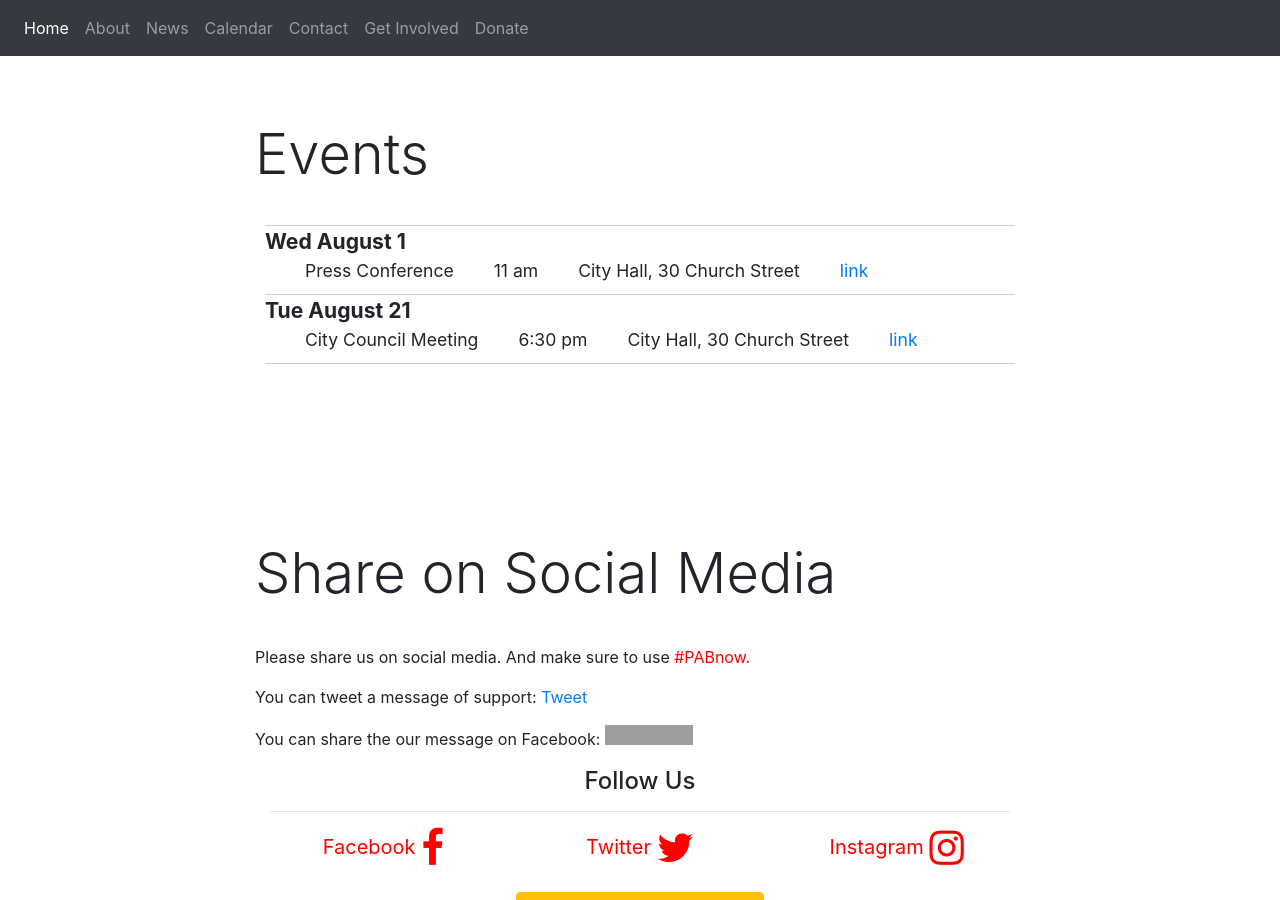
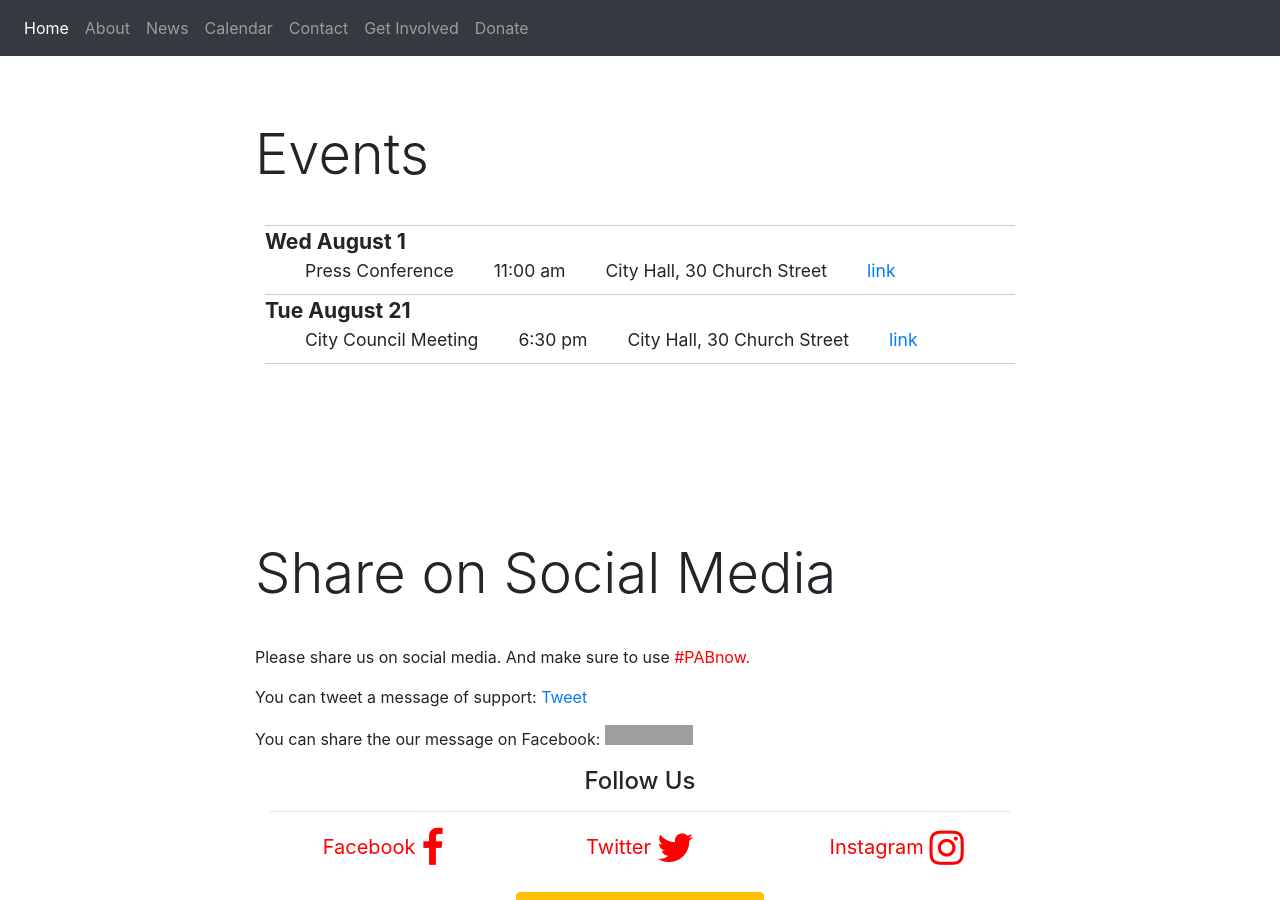
Before and after one commit to chrisbarilla/chrisbarilla.github.io, a Jekyll site: the page built from index.html, in a window 1280 px wide and 900 px high, scrolled down 1391 px. Built offline with Jekyll 4.4.1, drawn with Linux system fonts in a browser that asks for light colours; nearby versions of some CDN libraries; comment, search, counter and statistics services are not loaded; grey boxes are pictures that could not be loaded.

Commit message:
Update index.html

```diff
--- a/index.html
+++ b/index.html
@@ -92,7 +92,7 @@ title: PAB
         <div style="width: 100%; max-width: 800px;" class="container events">
           <h1 class="display-4">Events</h1>
 		  <div class="event">
-		  	<div class="event_date">Wed August 1</div><span class="event_name">Press Conference</span><span class="event_time">11 am</span><span class="event_location">City Hall, 30 Church Street</span><span class="event_link"><a href="https://www.facebook.com/events/1988538147874345/">link</a></span>
+		  	<div class="event_date">Wed August 1 </div><span class="event_name">Press Conference</span><span class="event_time">11:00 am</span><span class="event_location">City Hall, 30 Church Street</span><span class="event_link"><a href="https://www.facebook.com/events/1988538147874345/">link</a></span>
 		  </div>
 		  <div class="event">
 		  	<div class="event_date">Tue August 21</div><span class="event_name">City Council Meeting</span><span class="event_time">6:30 pm</span><span class="event_location">City Hall, 30 Church Street</span><span class="event_link"><a href="https://www.facebook.com/events/479159955862294/">link</a></span>
```
